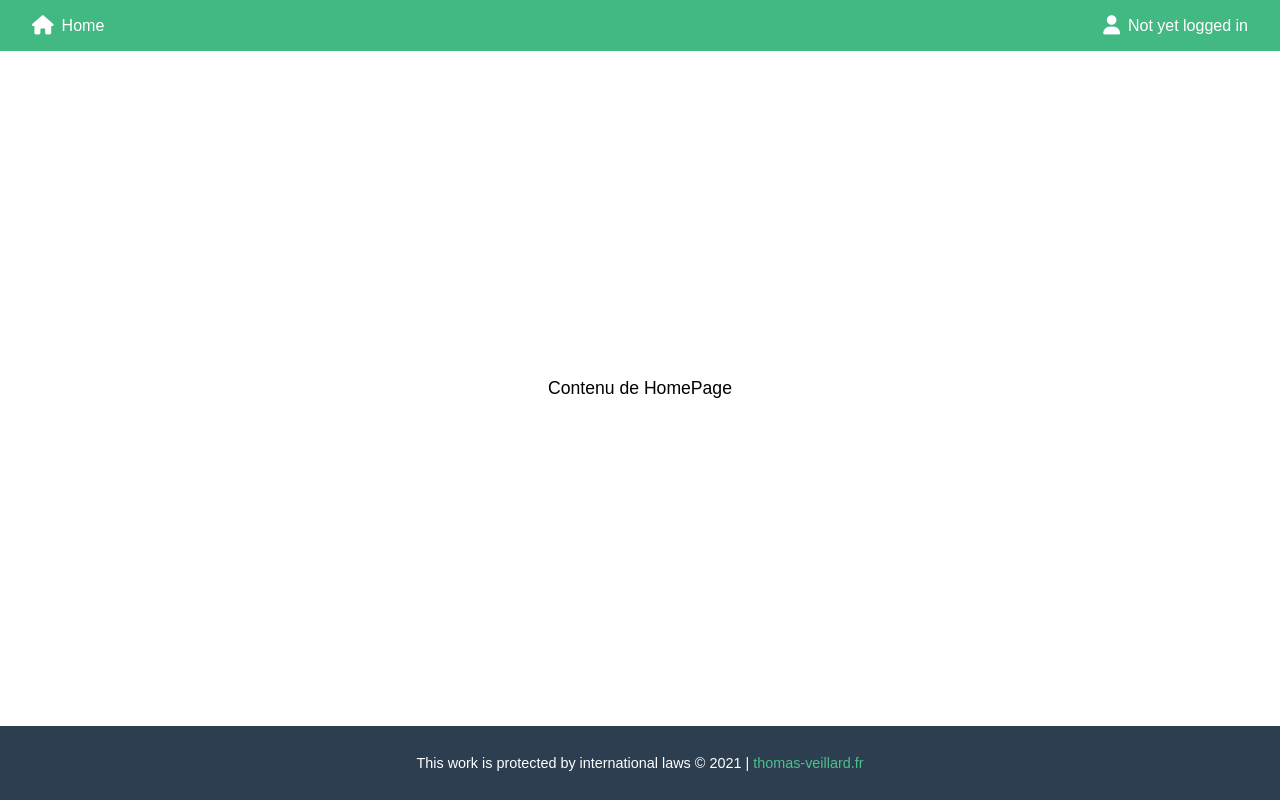
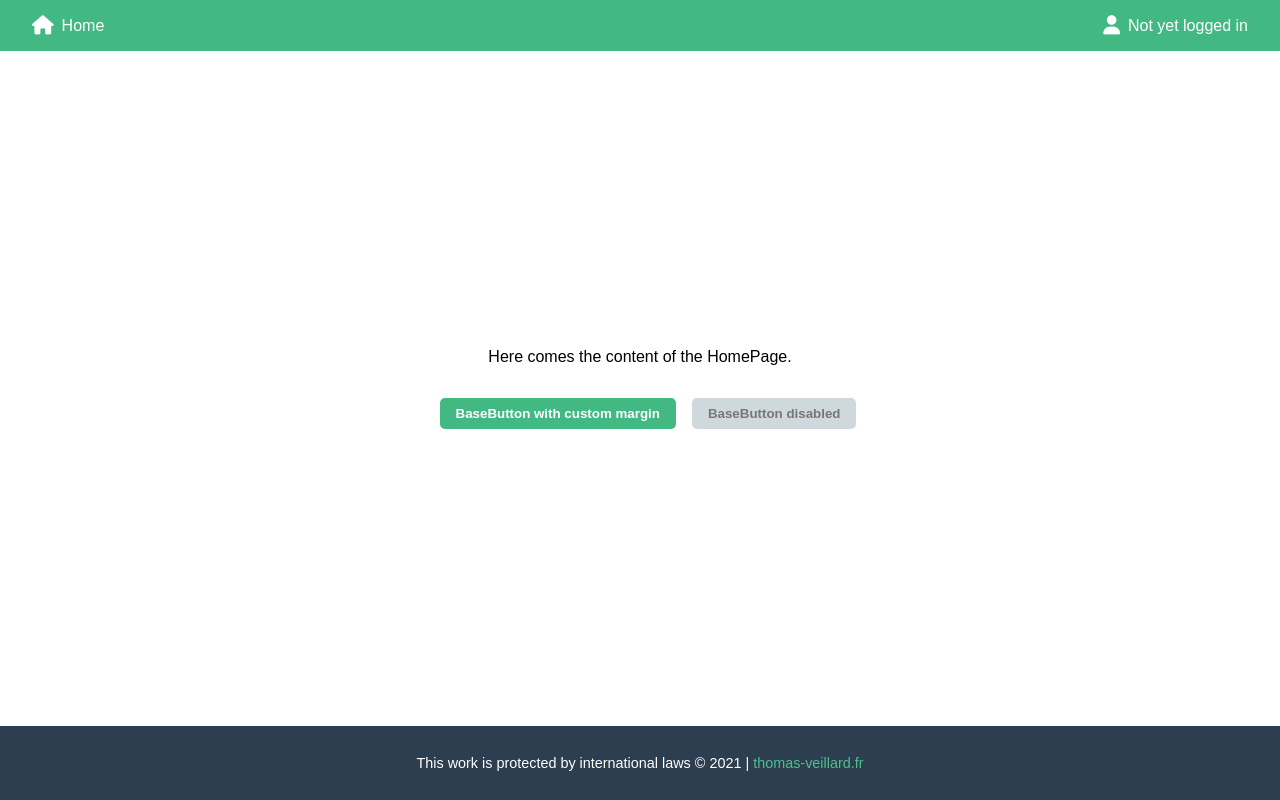
Before and after one commit to Saratchinda/TP3dev_Sara_Manon, a Vue app: page / in a window 1280 px wide. Built offline with nearby package versions, Linux system fonts and the light colour scheme.

Commit message:
Ex 7: create BaseButton with primary color

```diff
--- /dev/null
+++ b/src/components/BaseButton.vue
@@ -0,0 +1,44 @@
+<template>
+  <button
+    class="base-btn"
+    :disabled="disabled"
+    v-bind="$attrs"
+  >
+    <slot />
+  </button>
+</template>
+
+<script setup>
+defineProps({
+  disabled: Boolean
+})
+</script>
+
+<style scoped>
+.base-btn {
+  background-color: #42b983;
+  color: white;
+  padding: 0.6em 1.2em;
+  border: none;
+  border-radius: 5px;
+  cursor: pointer;
+  font-weight: bold;
+  transition: background-color 0.3s ease, transform 0.2s ease;
+}
+
+.base-btn:hover {
+  background-color: #369f6b;
+  transform: scale(1.03);
+}
+
+.base-btn:focus {
+  outline: 2px solid #2c7a59;
+}
+
+.base-btn:disabled {
+  background-color: #cfd8dc;
+  color: #777;
+  cursor: not-allowed;
+  transform: none;
+}
+</style>
--- a/src/components/BaseLayout.vue
+++ b/src/components/BaseLayout.vue
@@ -26,6 +26,5 @@ import BaseFooter from './BaseFooter.vue'
   justify-content: center;
   align-items: center;
   padding: 2rem;
-  box-sizing: border-box;
 }
 </style>
--- a/src/pages/HomePage.vue
+++ b/src/pages/HomePage.vue
@@ -1,17 +1,23 @@
+<script setup>
+import BaseButton from '../components/BaseButton.vue'
+</script>
+
 <template>
   <div>
-    Contenu de HomePage
+    <p>Here comes the content of the HomePage.</p>
+
+    <base-button style="margin: 1rem;">
+      BaseButton with custom margin
+    </base-button>
+
+    <base-button disabled>
+      BaseButton disabled
+    </base-button>
   </div>
 </template>
 
-<script>
-export default {
-  name: 'HomePage'
-}
-</script>
-
 <style scoped>
 div {
-  font-size: 1.1rem;
+  text-align: center;
 }
 </style>
--- a/src/style.css
+++ b/src/style.css
@@ -1,4 +1,3 @@
-/* style.css */
 html, body {
   margin: 0;
   padding: 0;
```
